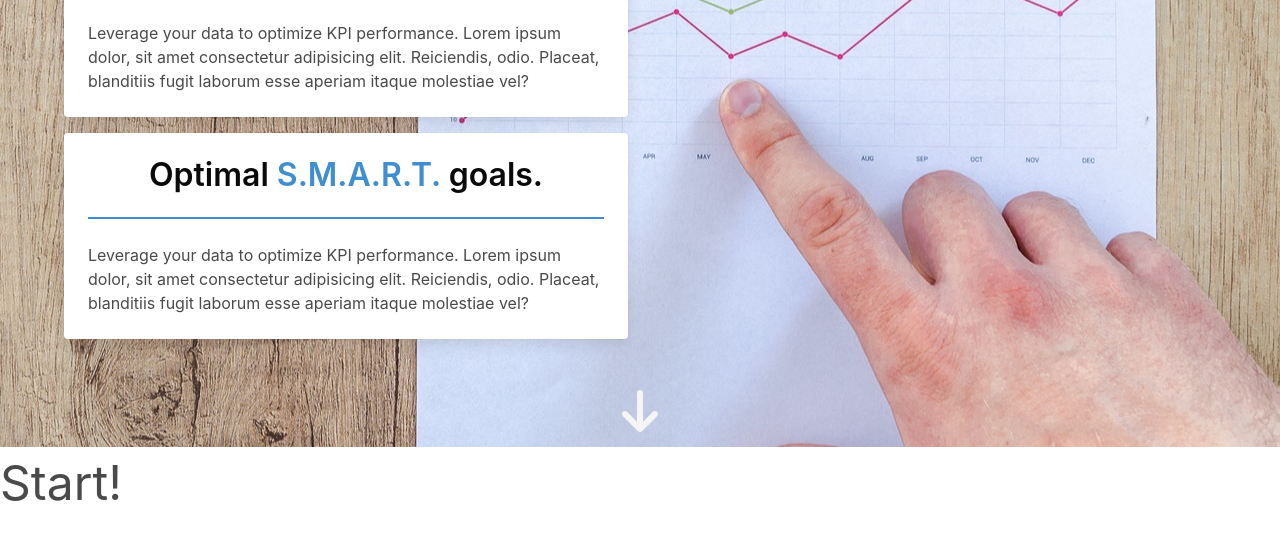
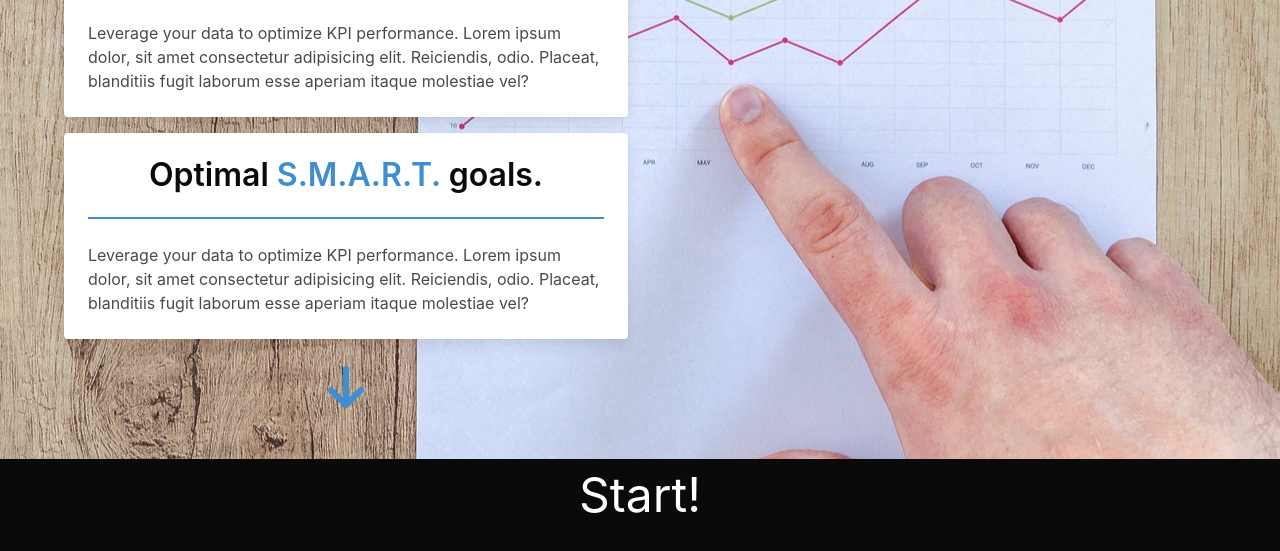
Before and after one commit to Spartalis1/service, a plain HTML site: page index.html in a window 1280 px wide. Shown: the part 547-1098 px from the top of the page. Drawn offline with Linux system fonts and the light colour scheme.

Commit message:
Cleaned Up Section 1

```diff
--- a/index.html
+++ b/index.html
@@ -4,7 +4,7 @@
     <meta charset="UTF-8" />
     <meta http-equiv="X-UA-Compatible" content="IE=edge" />
     <meta name="viewport" content="width=device-width, initial-scale=1.0" />
-    <title>Document</title>
+    <title>Service</title>
     <link rel="stylesheet" href="style.css" />
     <script src="script.js"></script>
     <script src="https://kit.fontawesome.com/86ae5f61e1.js" crossorigin="anonymous"></script>
@@ -47,7 +47,7 @@
         background-image: url(assets/chart.jpg);
         background-position: right center;
       "
-      class="hero is-fullheight-with-navbar p-0"
+      class="hero is-fullheight-with-navbar"
     >
 
     <div class="hero-body">
@@ -101,18 +101,22 @@
                   </p>
                 </div>
               </div>
+              <div class="mt-5 has-text-centered">
+                <a href="#method" class="fas fa-arrow-down has-text-info is-size-1"></a></div>
             </div>
             <div class="column"></div>
           </div>
         </div>
       </div>
-      <span class="has-text-centered mb-3"><a href="#smart" class="fas fa-arrow-down has-text-light is-size-1"></a></span>
+
+
 
     </section>
     <section
     id="method"
-    class="hero is-fullheight-with-navbar has-backgroud-light"
+    class="hero is-fullheight-with-navbar is-black"
   >
-    <h1 class="is-size-1">Start!</h1>
+  <div class="container is-widescreen">    <h1 class="is-size-1">Start!</h1></div>
+
   </body>
 </html>
```
